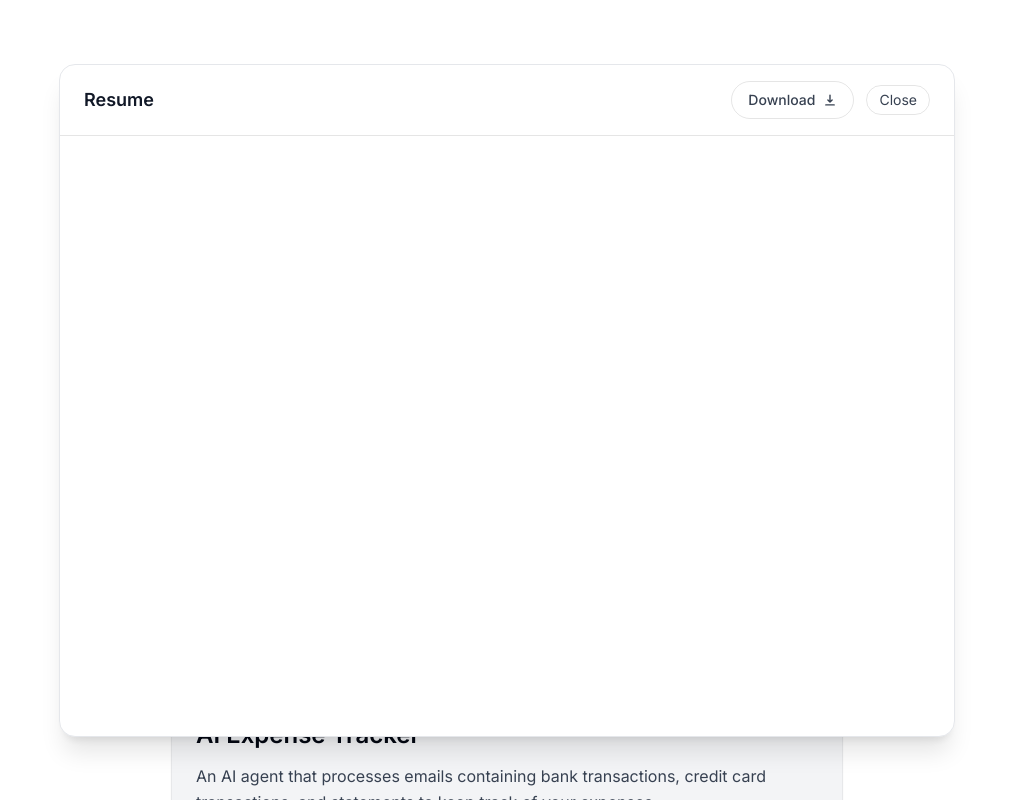
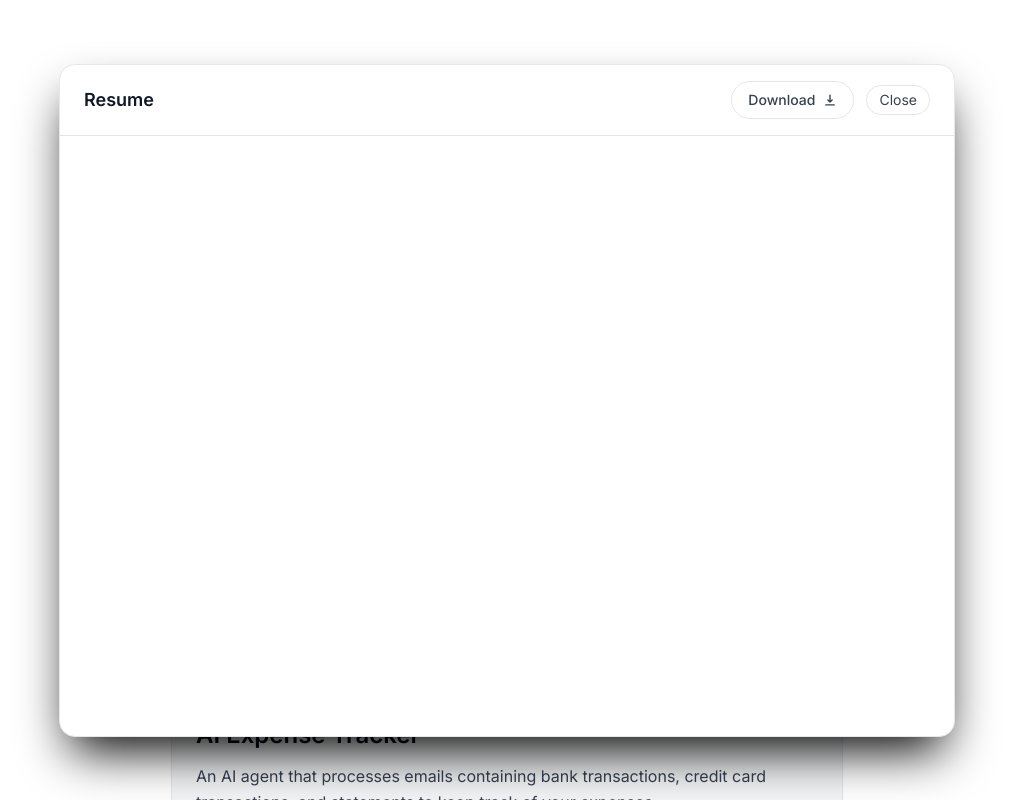
Before and after one commit to mukuzz/portfolio, a Next.js app: page / in a window 1280 px wide. Both pictures are taken after a click on the button "View Resume". Shown: the top 800 px of the page, without its empty margins (133-1146 px from the left). Built offline with nearby package versions, Linux system fonts and the light colour scheme.

Commit message:
enhance ProjectModal and ResumeModal styles by updating shadow effects for improved visual depth

```diff
--- a/components/ProjectModal.tsx
+++ b/components/ProjectModal.tsx
@@ -6,7 +6,7 @@ import { useEffect } from "react"
 import type { Project } from "@/lib/data"
 
 const dialogStyles = "fixed inset-0 flex items-center justify-center px-4"
-const panelStyles = "max-h-[90vh] w-full max-w-4xl overflow-y-auto rounded-2xl bg-white p-6 shadow-xl border border-gray-200"
+const panelStyles = "max-h-[90vh] w-full max-w-4xl overflow-y-auto rounded-2xl bg-white p-6 shadow-2xl shadow-black border border-gray-200"
 const gridStyles = "mt-6 grid gap-4"
 
 export default function ProjectModal({ project, onClose }: { project: Project | null; onClose: () => void }) {
--- a/components/ResumeModal.tsx
+++ b/components/ResumeModal.tsx
@@ -5,7 +5,7 @@ import { useEffect, useRef } from "react"
 import { HiDownload } from "react-icons/hi"
 
 const dialogStyles = "fixed inset-0 flex items-center justify-center px-4"
-const panelStyles = "max-h-[90vh] w-full max-w-4xl overflow-hidden rounded-2xl bg-white shadow-xl border border-gray-200"
+const panelStyles = "max-h-[90vh] w-full max-w-4xl overflow-hidden rounded-2xl bg-white shadow-2xl shadow-black border border-gray-200"
 
 export default function ResumeModal({ open, onClose }: { open: boolean; onClose: () => void }) {
   const iframeRef = useRef<HTMLIFrameElement>(null)
```
